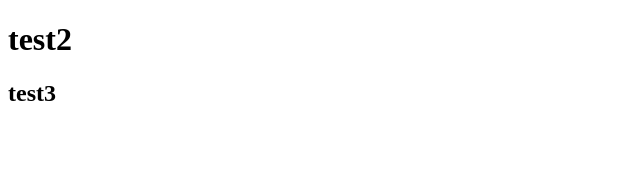
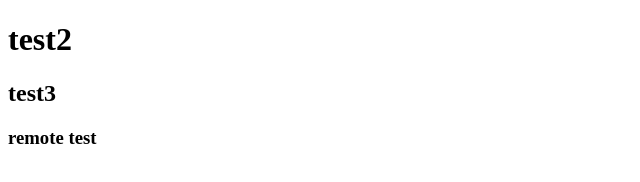
Before and after one commit to VincentChen19890526/git-demo, a plain HTML site: page index.html in a window 1280 px wide. Shown: the whole page, without its empty margins (0-640 px from the left). Drawn offline with Linux system fonts and the light colour scheme.

Commit message:
local and remote test

```diff
--- a/index.html
+++ b/index.html
@@ -10,6 +10,7 @@
 <body>
   <h1>test2</h1>
   <h2>test3</h2>
+  <h3>remote test</h3>
 </body>
 
 </html>
```
